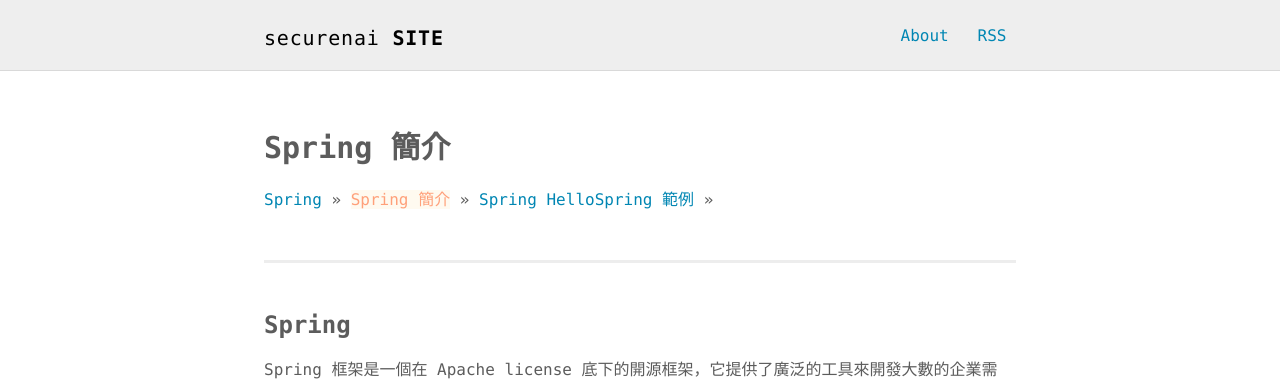
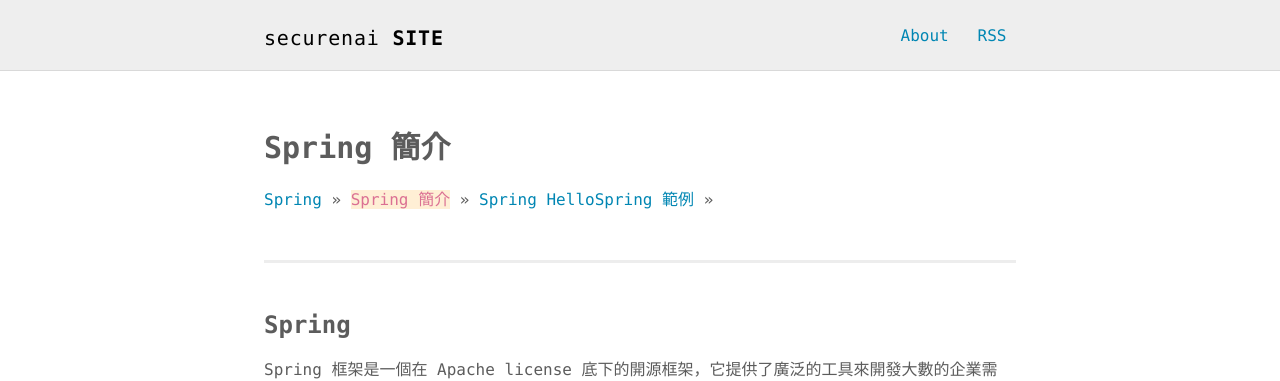
Before and after one commit to securenai/securenai.github.io, a Jekyll site: the page built from spring/spring_page1.md, in a window 1280 px wide. Shown: the top 381 px of the page. Built offline with Jekyll 4.4.1, drawn with Linux system fonts in a browser that asks for light colours; our own code applies the rules of GitHub Pages for plain Markdown files.

Commit message:
Update spring_page1.md

```diff
--- a/spring/spring_page1.md
+++ b/spring/spring_page1.md
@@ -13,7 +13,7 @@
 ---
 
 <a href="/spring/">Spring</a> >>
-<a href="/spring/spring_page1/" style="color:lightsalmon;background-color:floralwhite;">Spring 簡介</a> >>
+<a href="/spring/spring_page1/" style="color:palevioletred;background-color:papayawhip;">Spring 簡介</a> >>
 <a href="/spring/spring_page2/">Spring HelloSpring 範例</a> >>
 <div class="divider"></div>
 ### Spring
```
